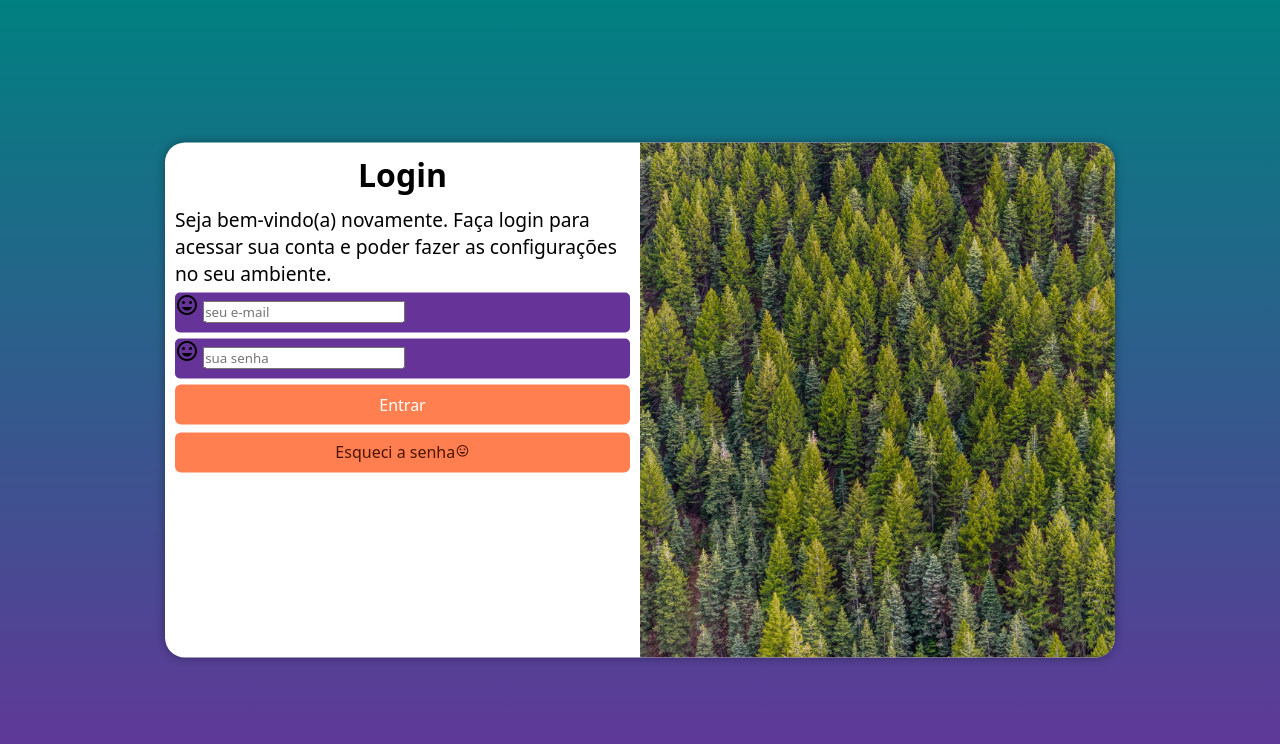
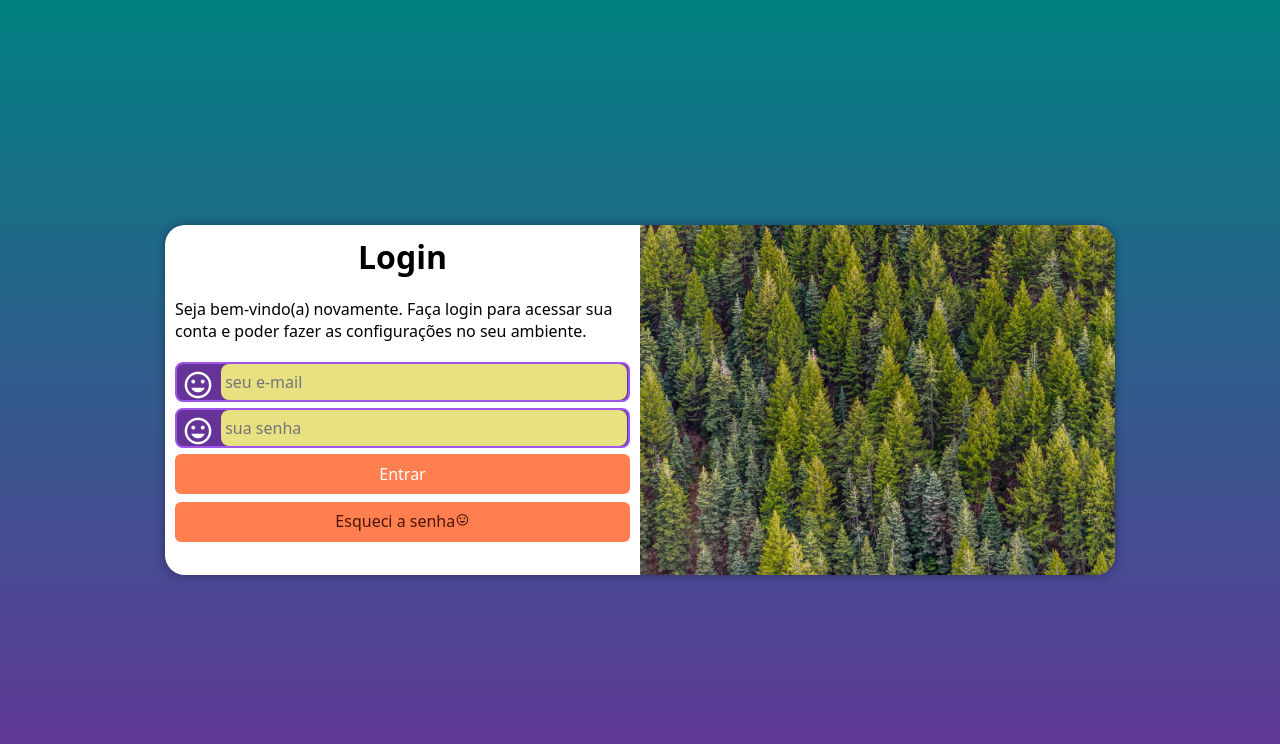
Before and after one commit to leoco3030/projeto-login, a plain HTML site: page index.html in a window 1280 px wide. Drawn offline with nearby package versions, Linux system fonts and the light colour scheme.

Commit message:
atualizei projeto-login

```diff
--- a/estilos/media-query.css
+++ b/estilos/media-query.css
@@ -1,11 +1,12 @@
 @media screen and (min-width: 768px) and (max-width: 992px) {
-
+/*CONFIGURAÇÃO PARA TABLET*/
     body {
         background-image: linear-gradient(to top, rebeccapurple, teal);
    }
 
     section#login {
         width: 80vw;
+        height: 280px;
     }
 
     section#login > div#imagem {
@@ -21,12 +22,14 @@
 }
 
 @media screen and (min-width: 992px) {
+    /*CONFIGURAÇÃO PARA DESKTOP */
     body {
         background-image: linear-gradient(to top, rebeccapurple, teal);
    }
 
     section#login {
         width: 950px;
+        height: 350px;
     }
 
     section#login > div#imagem {
@@ -45,6 +48,7 @@
     }
 
     div#formulario > p {
-        font-size: 1.2em;
+        font-size: 1em;
+        margin: 20px 0px;
     }
 }
--- a/estilos/style.css
+++ b/estilos/style.css
@@ -27,7 +27,6 @@ section#login {
     position: absolute;
     top: 50%;
     left: 50%;
-    transform: translate(-50%, -50%);
     overflow: hidden;
 
     background-color: white;
@@ -36,6 +35,7 @@ section#login {
     border-radius: 20px;
     box-shadow: 0px 0px 10px rgba(0, 0, 0, 0.356);
 
+    transform: translate(-50%, -50%);
     transition: width 0.4s, height 0.4s;
     transition-timing-function: ease;
 }
@@ -65,15 +65,38 @@ div#formulario > p {
 
 form > div.campo {
     background-color: rebeccapurple;
+    border: 2px solid  rgb(160, 85, 235);
     display: block;
     width: 100%;
     height: 40px;
-    border-radius: 5px;
+    border-radius: 8px;
     margin: 6px 0px 6px 0px;
 }
 
 div.campo > label {
     display: none;
+}
+
+div.campo > span {
+    color: white;
+    font-size: 2em;
+    width: 40px;
+    padding: 5px;
+}
+
+div.campo > input {
+    background-color:rgb(231, 225, 130);
+    font-size: 1em;
+    width: calc(100% - 45px);
+    height: 100%;
+    border: none;
+    border-radius: 8px;
+    padding: 4px;
+    transform: translateY(-13px);
+}
+
+div.campo > input:focus-within {
+    background-color: white;
 }
 
 form > input[type=submit] {
```
